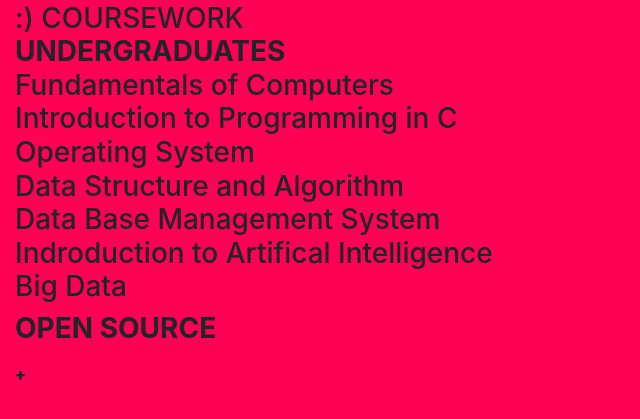
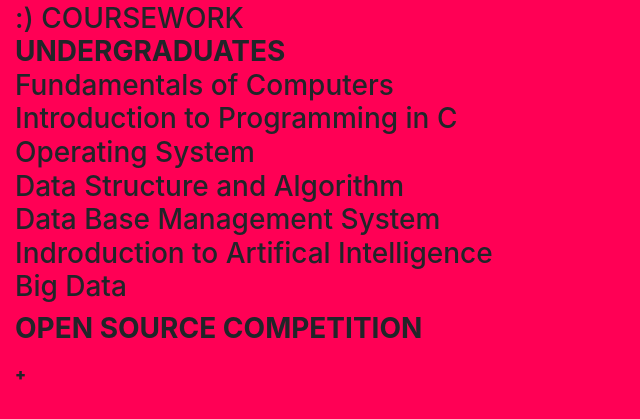
Before and after one commit to ayu4tor/Urbanic-Heroku-webpage, a Python web app: template templates/Portfolio index.html in a window 1280 px wide. Shown: the part 263-682 px from the top of the page, without its empty margins (0-640 px from the left). Run offline with Jinja, Linux system fonts and the light colour scheme; the template is opened without the code that fills it, so the values that code supplies are empty.

Commit message:
Update Portfolio index.html

```diff
--- a/templates/Portfolio index.html
+++ b/templates/Portfolio index.html
@@ -138,7 +138,7 @@
                        <br> Big Data </br>
                      </h3>
                    <h3>
-                       <b> OPEN SOURCE </b> <br>
+                       <b> OPEN SOURCE COMPETITION</b> <br>
 
 
 
```
